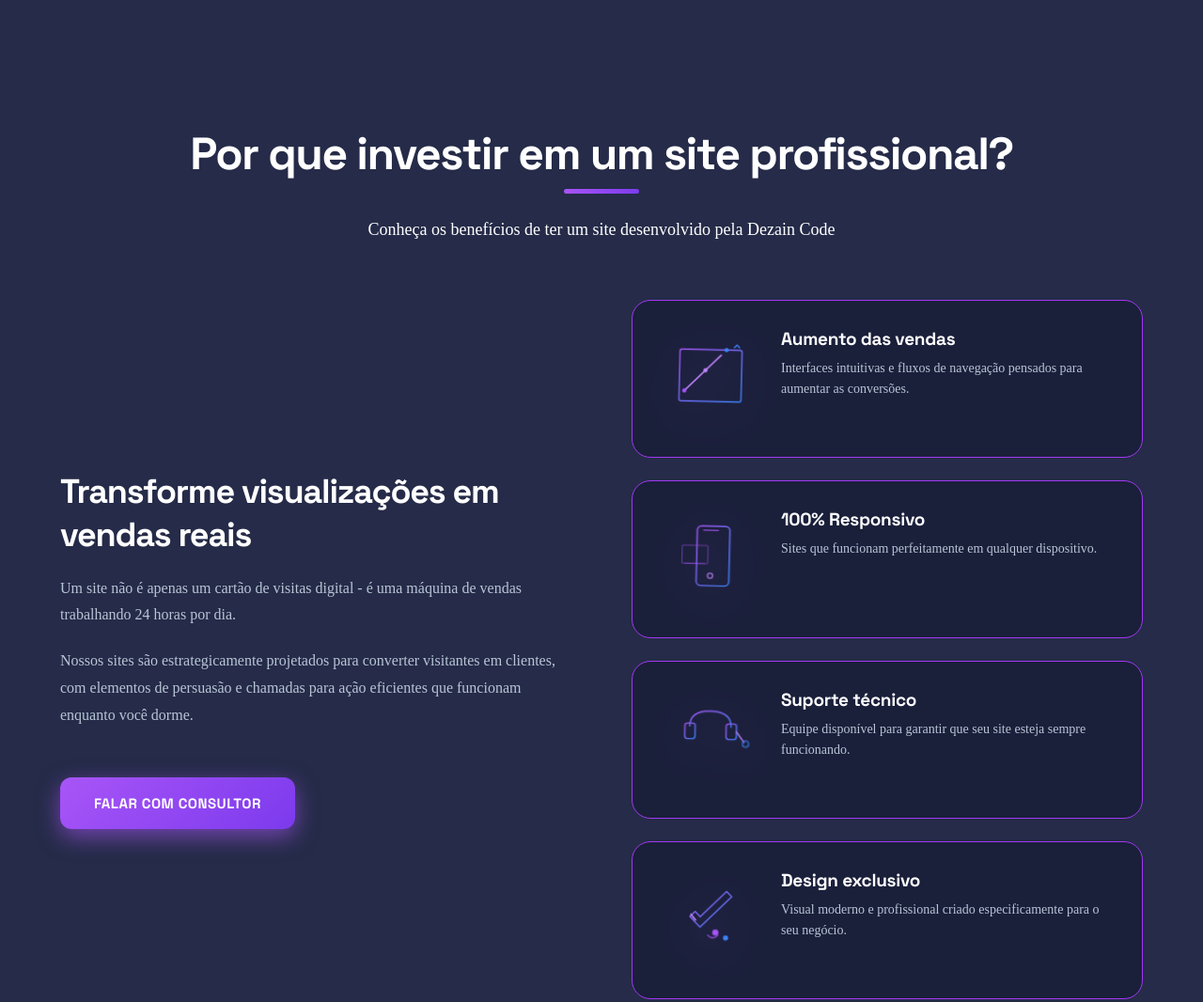
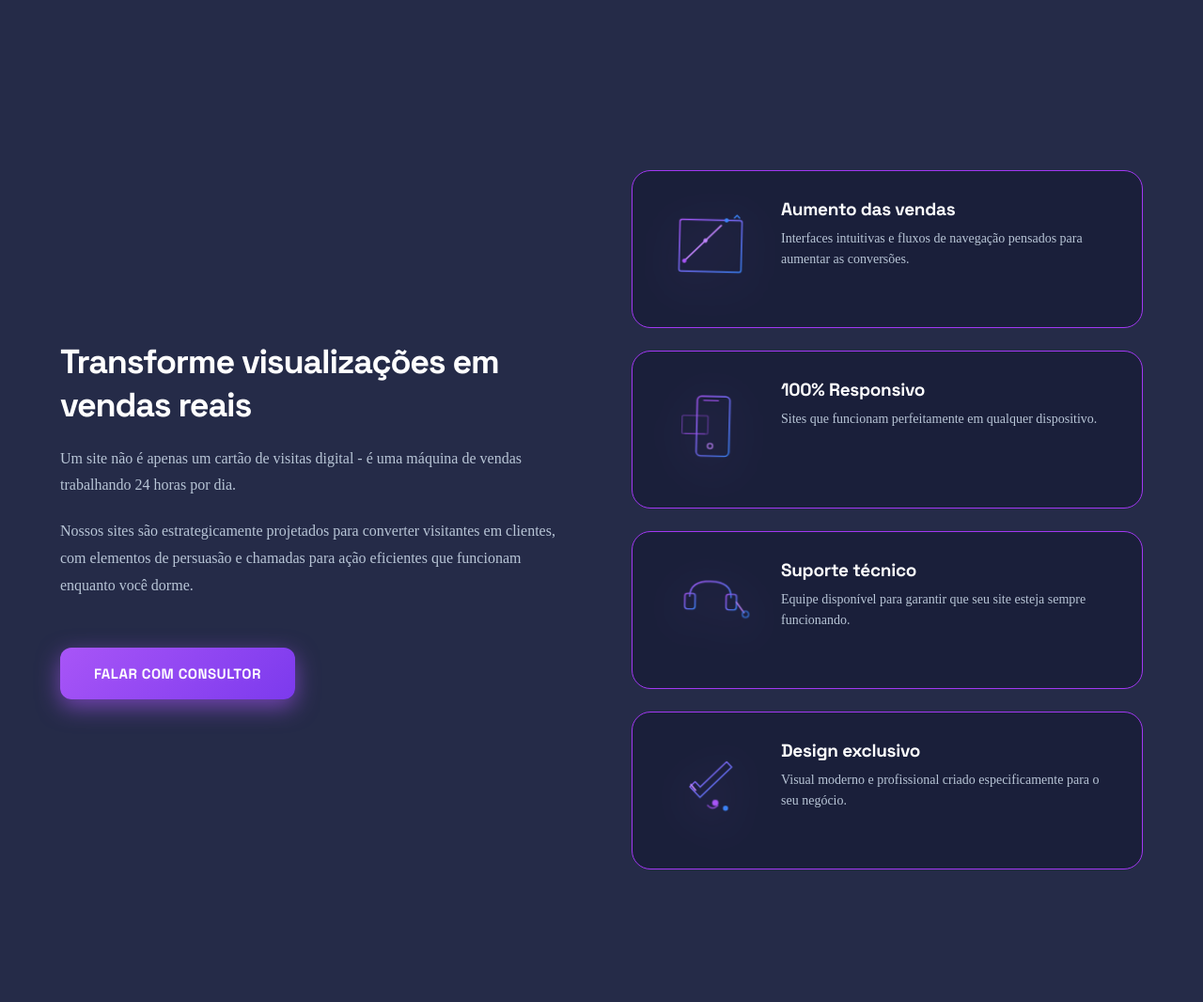
Before and after one commit to acessar/testedc.1, a plain HTML site: page index.html in a window 1280 px wide. Shown: the part 2440-3506 px from the top of the page at 94% size. Drawn offline with Linux system fonts and the light colour scheme.

Commit message:
Add files via upload

```diff
--- a/index.html
+++ b/index.html
@@ -262,11 +262,7 @@
     <!-- Benefits Section -->
     <section id="benefits" class="benefits">
         <div class="container">
-            <div class="section-header">
-                <h2 class="section-title fade-in slide-title">Por que investir em um site profissional?</h2>
-                <p class="section-subtitle fade-in slide-text">Conheça os benefícios de ter um site desenvolvido pela
-                    Dezain Code</p>
-            </div>
+
             <div class="benefits-grid">
                 <div class="benefits-text slide-left">
                     <h3 class="slide-title">Transforme visualizações em vendas reais</h3>
```
